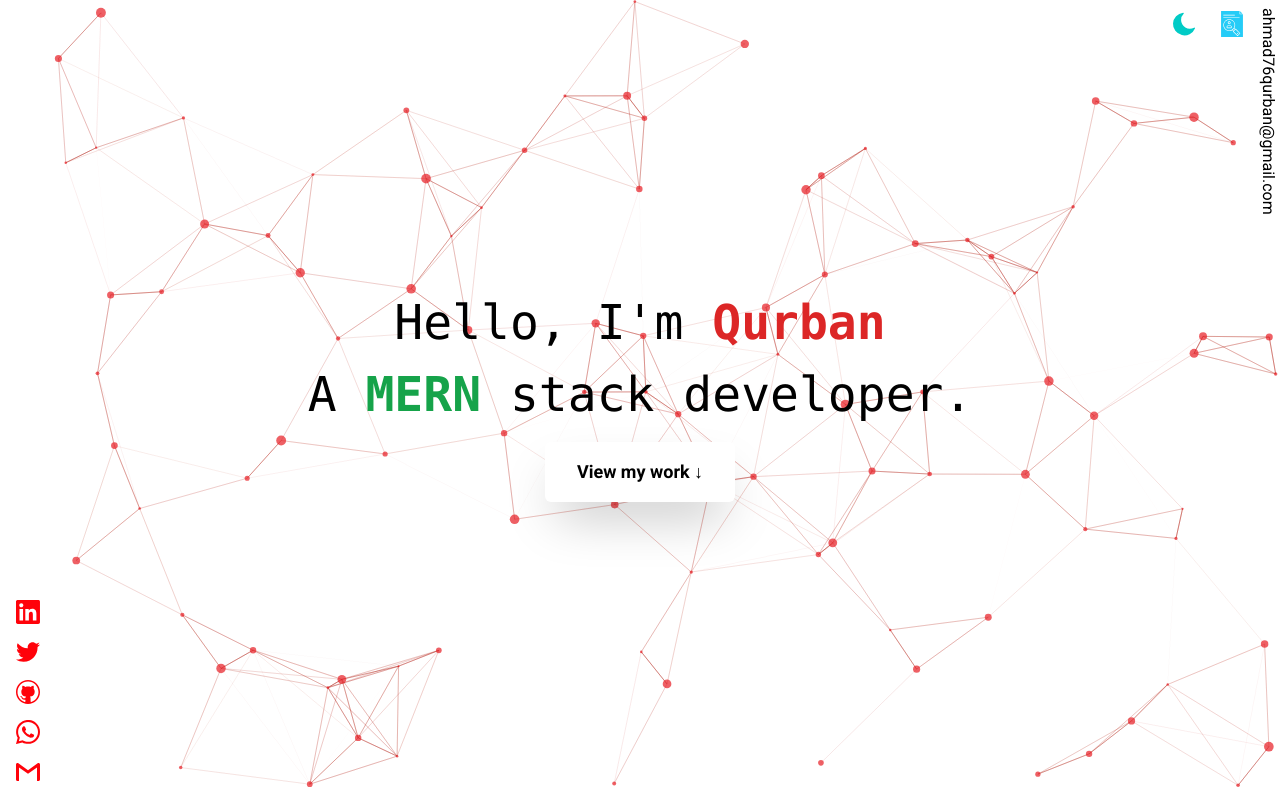
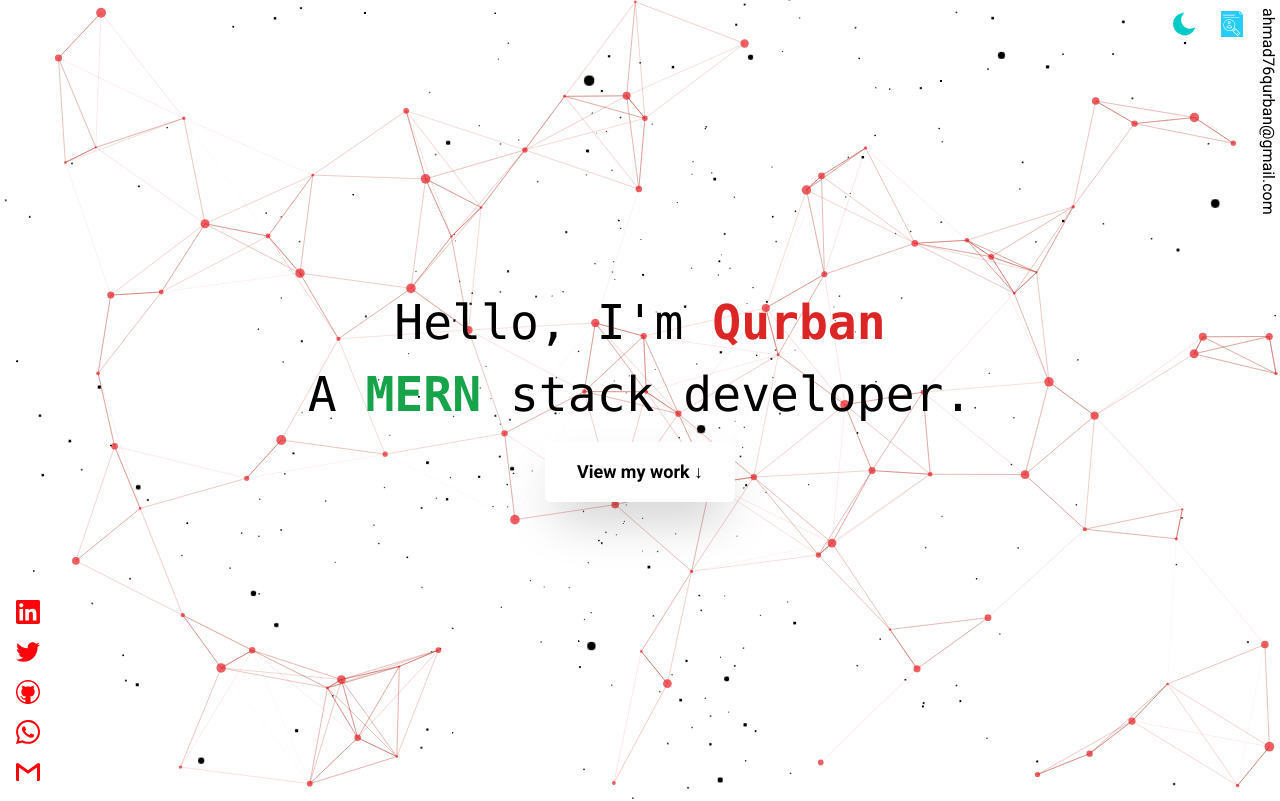
Before and after one commit to qur786/portfolio, a React (Vite) app: page / in a window 1280 px wide. Shown: the top 801 px of the page. Built offline with nearby package versions, Linux system fonts and the light colour scheme.

Commit message:
feat: use stars component in main page

```diff
--- a/src/App.tsx
+++ b/src/App.tsx
@@ -17,6 +17,7 @@ import { MessageForm, MessageFormProps } from "./components/MessageForm";
 import { ThemeContext } from "./context/theme-context";
 import { send } from "@emailjs/browser";
 import { useSnackbar } from "notistack";
+import { Stars } from "./components/Stars";
 
 export function App(): JSX.Element {
   const [isParticlesEngineLoaded, setIsParticlesEngineLoaded] = useState(false);
@@ -93,6 +94,9 @@ export function App(): JSX.Element {
   return (
     <main className="select-none" ref={mainRef}>
       <SocialSidebar theme={theme} toggleTheme={toggleTheme} />
+      <div className="h-screen w-full absolute top-0 left-0">
+        <Stars />
+      </div>
       <Fade triggerOnce duration={5000}>
         <Introduction
           onViewWorkClick={handleViewButtonClick}
```
